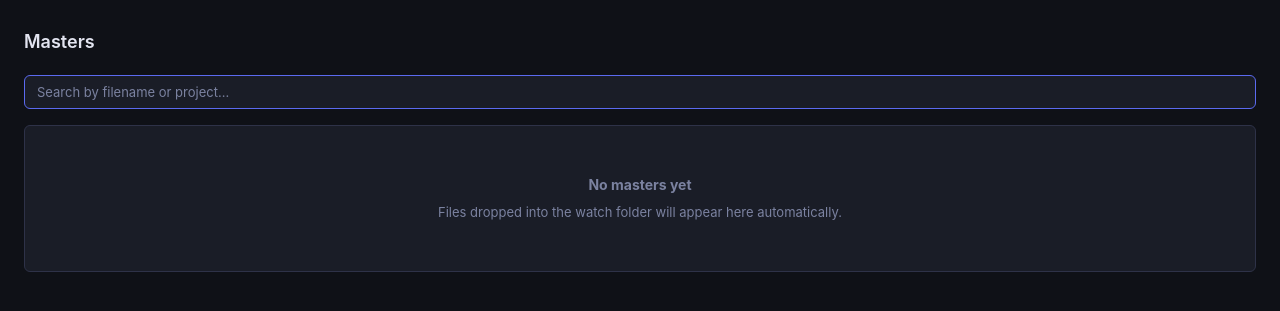
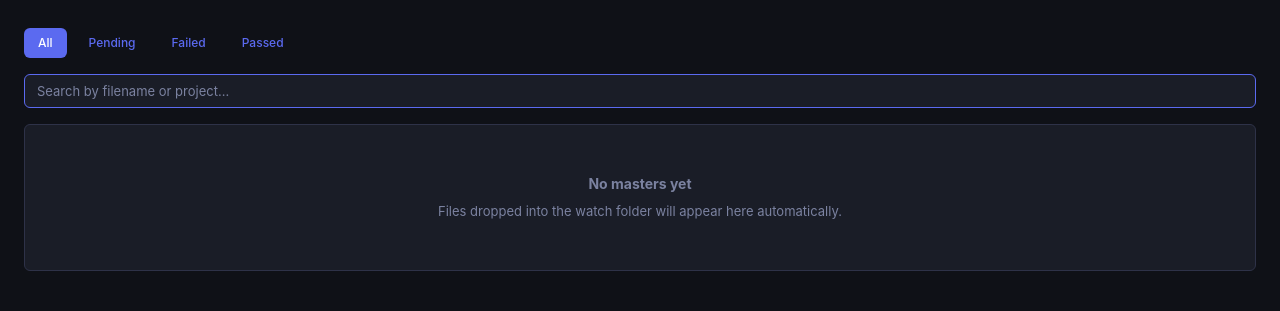
Before and after one commit to ianfvfx/qcgate, a FastAPI app: template qcgate/web/templates/dashboard.html in a window 1280 px wide. Shown: the part 52-363 px from the top of the page. Run offline with FastAPI, Linux system fonts and the light colour scheme; the template is opened without the code that fills it, so the values that code supplies are empty; parts of the project's set-up code (start-up, migrations or seed data) failed here and were passed over; some libraries are stand-ins or nearby versions.

Commit message:
Add Pending/Failed/Passed filter buttons to dashboard
Removes the 'Masters' page title. Filter and search params are preserved
across pagination links and the search form.

Co-Authored-By: Claude Sonnet 4.6 <noreply@anthropic.com>

```diff
--- a/qcgate/web/routes/dashboard.py
+++ b/qcgate/web/routes/dashboard.py
@@ -22,56 +22,63 @@ def _page_size() -> int:
         return 50
 
 
+_PENDING_STATUSES = ("Ingesting", "Awaiting QC", "Flagged", "QC In Progress")
+
+
 @router.get("/", response_class=HTMLResponse)
 async def dashboard(
     request: Request,
     user: dict = Depends(require_login),
     page: int = Query(1, ge=1),
     q: str = Query("", alias="q"),
+    status_filter: str = Query("", alias="filter"),
 ):
     page_size = _page_size()
     conn = get_connection()
 
     search = q.strip()
+    sf = status_filter.strip().lower()
+
+    # Build WHERE clauses
+    conditions = []
+    params = []
+
+    if sf == "pending":
+        placeholders = ",".join("?" * len(_PENDING_STATUSES))
+        conditions.append(f"m.status IN ({placeholders})")
+        params.extend(_PENDING_STATUSES)
+    elif sf == "failed":
+        conditions.append("m.status = 'Failed'")
+    elif sf == "passed":
+        conditions.append("m.status = 'Passed'")
 
     if search:
         like = f"%{search}%"
-        total = conn.execute(
-            "SELECT COUNT(*) FROM masters m JOIN jobs j ON j.id = m.job_id "
-            "WHERE m.filename LIKE ? OR j.name LIKE ?",
-            (like, like)
-        ).fetchone()[0]
-        offset = (page - 1) * page_size
-        masters = conn.execute("""
-            SELECT
-                m.id, m.filename, m.current_iteration, m.status,
-                m.qc_operator, m.job_id,
-                j.name AS job_name,
-                i.exported_at
-            FROM masters m
-            JOIN jobs j ON j.id = m.job_id
-            LEFT JOIN iterations i
-                ON i.master_id = m.id AND i.iteration_number = m.current_iteration
-            WHERE m.filename LIKE ? OR j.name LIKE ?
-            ORDER BY i.exported_at DESC
-            LIMIT ? OFFSET ?
-        """, (like, like, page_size, offset)).fetchall()
-    else:
-        total = conn.execute("SELECT COUNT(*) FROM masters").fetchone()[0]
-        offset = (page - 1) * page_size
-        masters = conn.execute("""
-            SELECT
-                m.id, m.filename, m.current_iteration, m.status,
-                m.qc_operator, m.job_id,
-                j.name AS job_name,
-                i.exported_at
-            FROM masters m
-            JOIN jobs j ON j.id = m.job_id
-            LEFT JOIN iterations i
-                ON i.master_id = m.id AND i.iteration_number = m.current_iteration
-            ORDER BY i.exported_at DESC
-            LIMIT ? OFFSET ?
-        """, (page_size, offset)).fetchall()
+        conditions.append("(m.filename LIKE ? OR j.name LIKE ?)")
+        params.extend([like, like])
+
+    where = ("WHERE " + " AND ".join(conditions)) if conditions else ""
+
+    total = conn.execute(
+        f"SELECT COUNT(*) FROM masters m JOIN jobs j ON j.id = m.job_id {where}",
+        params
+    ).fetchone()[0]
+
+    offset = (page - 1) * page_size
+    masters = conn.execute(f"""
+        SELECT
+            m.id, m.filename, m.current_iteration, m.status,
+            m.qc_operator, m.job_id,
+            j.name AS job_name,
+            i.exported_at
+        FROM masters m
+        JOIN jobs j ON j.id = m.job_id
+        LEFT JOIN iterations i
+            ON i.master_id = m.id AND i.iteration_number = m.current_iteration
+        {where}
+        ORDER BY i.exported_at DESC
+        LIMIT ? OFFSET ?
+    """, params + [page_size, offset]).fetchall()
 
     conflicts = conn.execute(
         "SELECT id FROM conflicts WHERE resolved = 0"
@@ -90,4 +97,5 @@ async def dashboard(
         "total_pages": total_pages,
         "total": total,
         "search": search,
+        "status_filter": sf,
     })
--- a/qcgate/web/templates/dashboard.html
+++ b/qcgate/web/templates/dashboard.html
@@ -2,10 +2,6 @@
 {% block title %}QCGate — Dashboard{% endblock %}
 
 {% block content %}
-<div class="page-header">
-    <div class="page-title">Masters</div>
-</div>
-
 {% if conflicts %}
 <div class="alert alert-warning">
     ⚠ {{ conflicts|length }} unresolved filename conflict{% if conflicts|length != 1 %}s{% endif %} require attention.
@@ -13,7 +9,15 @@
 </div>
 {% endif %}
 
+<div style="display:flex;align-items:center;gap:8px;margin-bottom:16px;flex-wrap:wrap;">
+    <a href="/?q={{ search }}" class="btn {% if not status_filter %}btn-primary{% else %}btn-secondary{% endif %}">All</a>
+    <a href="/?filter=pending&q={{ search }}" class="btn {% if status_filter == 'pending' %}btn-primary{% else %}btn-secondary{% endif %}">Pending</a>
+    <a href="/?filter=failed&q={{ search }}" class="btn {% if status_filter == 'failed' %}btn-primary{% else %}btn-secondary{% endif %}">Failed</a>
+    <a href="/?filter=passed&q={{ search }}" class="btn {% if status_filter == 'passed' %}btn-primary{% else %}btn-secondary{% endif %}">Passed</a>
+</div>
+
 <form class="search-bar" method="get" action="/">
+    {% if status_filter %}<input type="hidden" name="filter" value="{{ status_filter }}">{% endif %}
     <input
         type="text"
         name="q"
@@ -23,7 +27,7 @@
         autocomplete="off"
     >
     {% if search %}
-    <a href="/" class="btn btn-secondary" style="white-space:nowrap;">✕ Clear</a>
+    <a href="/?filter={{ status_filter }}" class="btn btn-secondary" style="white-space:nowrap;">✕ Clear</a>
     {% endif %}
 </form>
 
@@ -115,12 +119,12 @@
     <span>{{ total }} masters &mdash; page {{ page }} of {{ total_pages }}</span>
     <div style="display:flex;gap:6px;">
         {% if page > 1 %}
-        <a href="/?page={{ page - 1 }}" class="btn btn-neutral btn-sm">← Prev</a>
+        <a href="/?page={{ page - 1 }}{% if status_filter %}&filter={{ status_filter }}{% endif %}{% if search %}&q={{ search }}{% endif %}" class="btn btn-neutral btn-sm">← Prev</a>
         {% else %}
         <button class="btn btn-neutral btn-sm" disabled>← Prev</button>
         {% endif %}
         {% if page < total_pages %}
-        <a href="/?page={{ page + 1 }}" class="btn btn-neutral btn-sm">Next →</a>
+        <a href="/?page={{ page + 1 }}{% if status_filter %}&filter={{ status_filter }}{% endif %}{% if search %}&q={{ search }}{% endif %}" class="btn btn-neutral btn-sm">Next →</a>
         {% else %}
         <button class="btn btn-neutral btn-sm" disabled>Next →</button>
         {% endif %}
```
